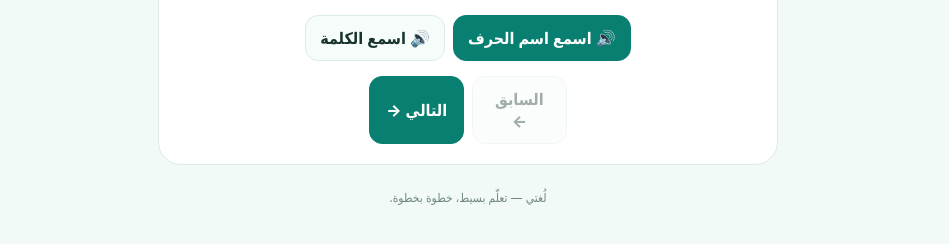
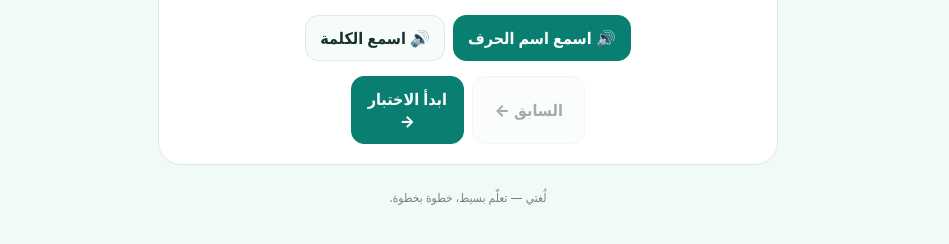
Before and after one commit to lughatii/lughati, a plain HTML site: page index.html in a window 1280 px wide. Shown: the part 688-932 px from the top of the page, without its empty margins (172-1121 px from the left). Drawn offline with Linux system fonts and the light colour scheme.

Commit message:
Keep quiz navigation available on final letter

```diff
--- a/index.html
+++ b/index.html
@@ -12,7 +12,7 @@ const emojis=["🍎","⚽","🏙️","🐶","🥚","🐟","🐐","🎩","🧊","
 const soundHints=["أَ","بْ","كْ","دْ","إِ","فْ","جْ","هْ","إِ","جْ","كْ","لْ","مْ","نْ","أَ","پْ","كْ","رْ","سْ","تْ","أَ","ڤْ","وْ","إِكس","يْ","زْ"];
 let quizTarget=0,quizLocked=false,quizOpen=false;
 const $=id=>document.getElementById(id);let n=0,done=new Set();try{done=new Set(JSON.parse(localStorage.getItem('lughati-learned')||'[]'))}catch{}
-function render(){const l=L[n];$('letter').textContent=l[0]+' '+l[1];$('letterName').textContent='اسم الحرف: '+l[2];$('word').textContent=l[3];$('meaning').textContent=l[4];const img=document.createElement('img');img.loading='lazy';img.alt=l[3];img.src=pictures[n];img.onerror=()=>{$('picture').textContent=emojis[n];$('picture').style.fontSize='100px';};$('picture').style.fontSize='';$('picture').textContent='';$('picture').appendChild(img);$('picture').setAttribute('aria-label',l[3]+' — '+l[4]);$('prev').disabled=n===0;$('next').disabled=n===25;$('fill').style.width=((n+1)/26*100)+'%';$('pos').textContent='الحرف '+(n+1)+' من 26';$('doneCount').textContent=done.size+' حرف متعلّم';}
+function render(){const l=L[n];$('letter').textContent=l[0]+' '+l[1];$('letterName').textContent='اسم الحرف: '+l[2];$('word').textContent=l[3];$('meaning').textContent=l[4];const img=document.createElement('img');img.loading='lazy';img.alt=l[3];img.src=pictures[n];img.onerror=()=>{$('picture').textContent=emojis[n];$('picture').style.fontSize='100px';};$('picture').style.fontSize='';$('picture').textContent='';$('picture').appendChild(img);$('picture').setAttribute('aria-label',l[3]+' — '+l[4]);$('prev').disabled=n===0;$('next').disabled=false;$('next').textContent='ابدأ الاختبار →';$('fill').style.width=((n+1)/26*100)+'%';$('pos').textContent='الحرف '+(n+1)+' من 26';$('doneCount').textContent=done.size+' حرف متعلّم';}
 function speak(t){if(!('speechSynthesis'in window))return;speechSynthesis.cancel();const u=new SpeechSynthesisUtterance(t);u.lang='en-US';u.rate=.82;speechSynthesis.speak(u)}
 function speakSound(i){const hints=["aah","buh","kuh","duh","eh","fff","guh","huh","ih","juh","kuh","lll","mmm","nnn","ah","puh","kwuh","rrr","sss","tuh","uh","vuh","wuh","ex","yuh","zzz"];speak(hints[i]);}
 function playFeedbackTone(correct){if(!("AudioContext"in window||"webkitAudioContext"in window))return;try{const C=window.AudioContext||window.webkitAudioContext;const ctx=new C();const osc=ctx.createOscillator();const gain=ctx.createGain();osc.connect(gain);gain.connect(ctx.destination);osc.type="sine";osc.frequency.value=correct?880:220;gain.gain.setValueAtTime(0.0001,ctx.currentTime);gain.gain.exponentialRampToValueAtTime(0.18,ctx.currentTime+0.02);gain.gain.exponentialRampToValueAtTime(0.0001,ctx.currentTime+0.22);osc.start();osc.stop(ctx.currentTime+0.24);osc.onended=()=>ctx.close();}catch{}}
```
